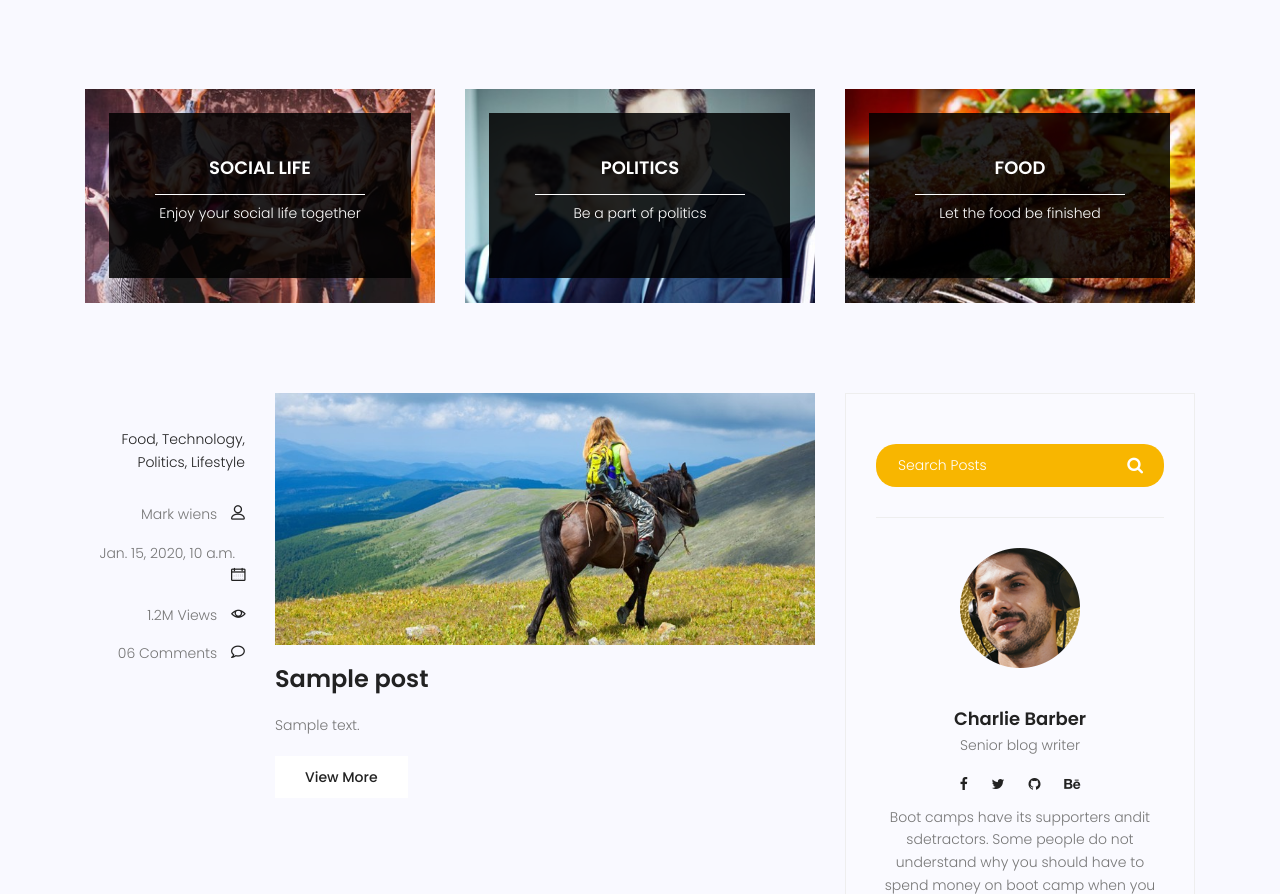
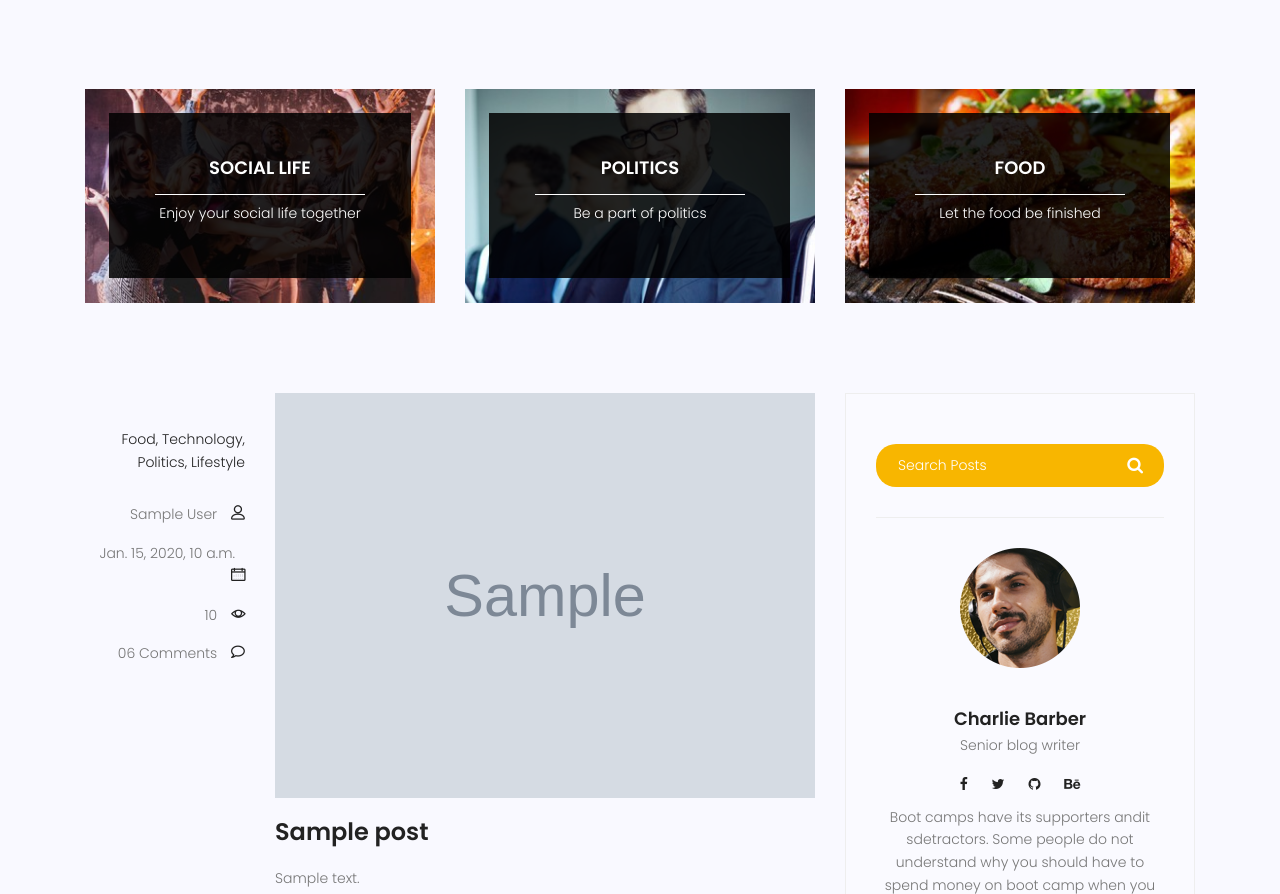
Before and after one commit to Arashavan/New-webapp, a Django app: page /blog/ in a window 1280 px wide. Shown: the part 689-1583 px from the top of the page. Run offline with Django 4.2, Linux system fonts and the light colour scheme; tables that the repository leaves empty hold one stand-in row (values such as "Sample post"); grey boxes marked "Sample" are stand-in pictures; some libraries are stand-ins or nearby versions.

Commit message:
Update blog-home.html

```diff
--- a/templates/Blog/blog-home.html
+++ b/templates/Blog/blog-home.html
@@ -99,11 +99,11 @@
 							<li><a href="#">Lifestyle</a></li>
 						</ul>
 						<div class="user-details row">
-							<p class="user-name col-lg-12 col-md-12 col-6"><a href="#">Mark wiens</a> <span
+							<p class="user-name col-lg-12 col-md-12 col-6"><a href="#">{{post.author.get_full_name}}</a> <span
 									class="lnr lnr-user"></span></p>
 							<p class="date col-lg-12 col-md-12 col-6"><a href="#">{{post.published_date}}</a> <span
 									class="lnr lnr-calendar-full"></span></p>
-							<p class="view col-lg-12 col-md-12 col-6"><a href="#">1.2M Views</a> <span
+							<p class="view col-lg-12 col-md-12 col-6"><a href="#">{{post.counted_views}}</a> <span
 									class="lnr lnr-eye"></span></p>
 							<p class="comments col-lg-12 col-md-12 col-6"><a href="#">06 Comments</a> <span
 									class="lnr lnr-bubble"></span></p>
@@ -111,7 +111,7 @@
 					</div>
 					<div class="col-lg-9 col-md-9 ">
 						<div class="feature-img">
-							<img class="img-fluid" src="{% static 'img/blog/feature-img1.jpg' %}" alt="">
+							<img class="img-fluid" src="{{post.image.url}}" alt="">
 						</div>
 						<a class="posts-title" href="{% url 'blog:single' pid=post.id %}">
 							<h3>{{post.title}}</h3>
```
